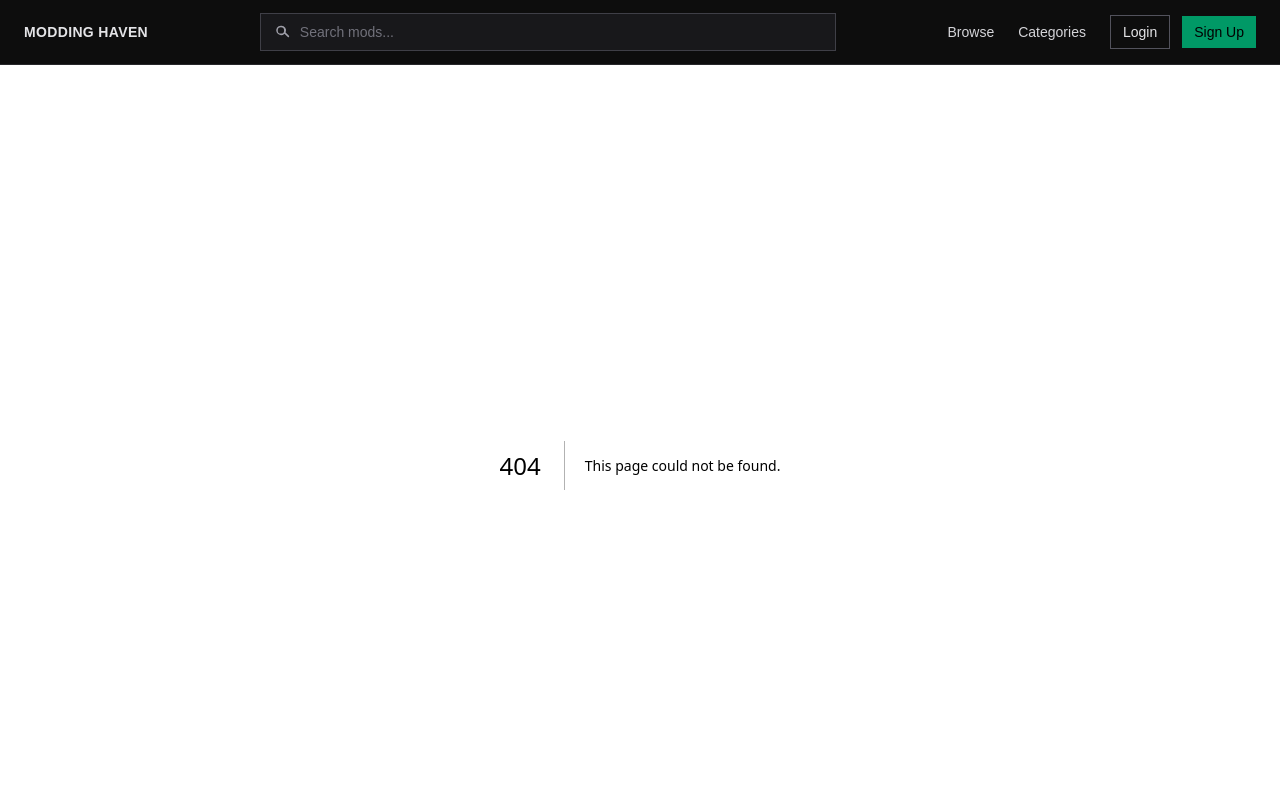
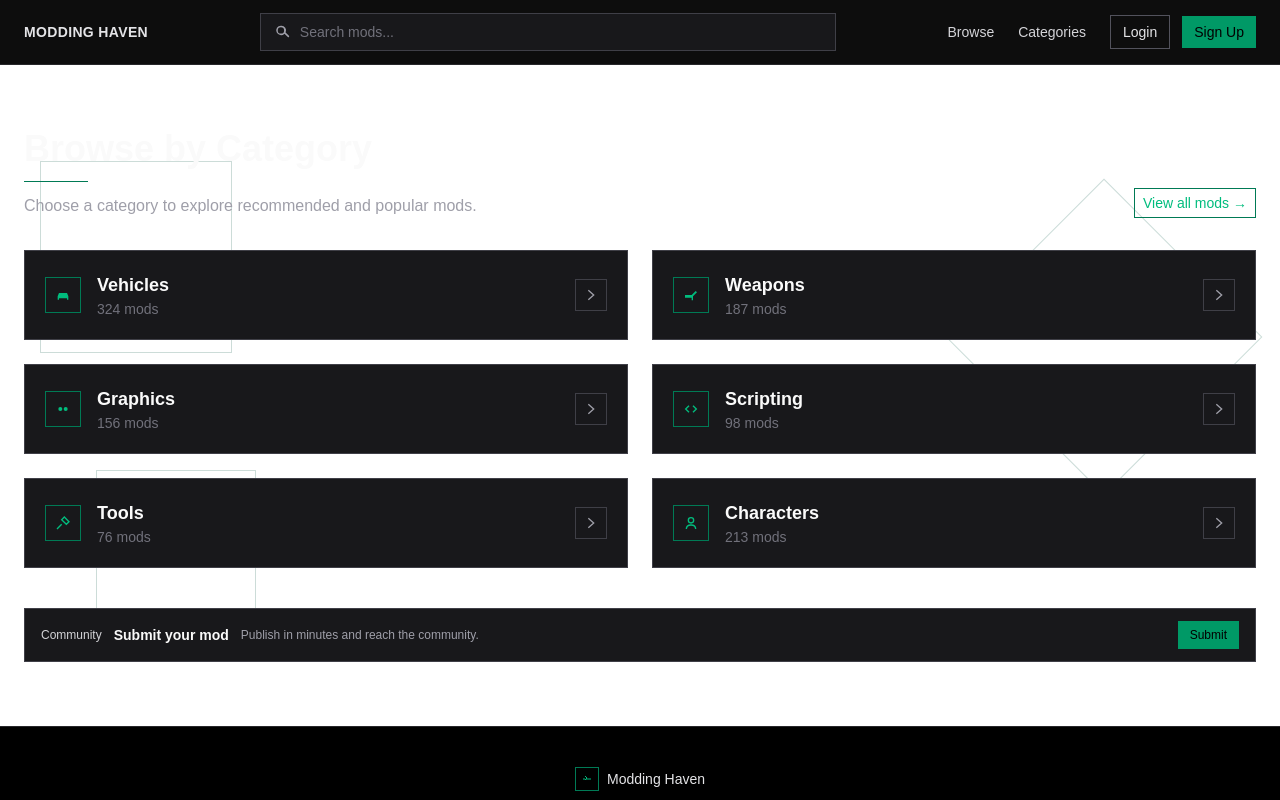
Before and after one commit to CaioXTSY/Moddin-Haven-Front, a Next.js app: page /categories in a window 1280 px wide. Before the commit this address had no page. Shown: the top 800 px of the page. Built offline with nearby package versions, Linux system fonts and the light colour scheme.

Commit message:
feat(layout): implement sticky footer and main content layout

```diff
--- /dev/null
+++ b/src/app/categories/[slug]/page.tsx
@@ -0,0 +1,38 @@
+import Link from "next/link";
+
+export default function CategorySlugPage({ params }: { params: { slug: string } }) {
+  const title = params.slug.replace(/-/g, " ");
+
+  return (
+    <section className="relative w-full">
+      <div className="mx-auto max-w-7xl px-6 py-16">
+        <div className="flex items-end justify-between">
+          <div>
+            <h1 className="text-zinc-50 text-3xl sm:text-4xl font-bold capitalize">{title}</h1>
+            <div className="mt-3 h-px w-16 bg-emerald-700" />
+            <p className="mt-3 text-zinc-400">Coming soon: mods listing for this category</p>
+          </div>
+          <Link href="/categories" className="border border-emerald-700 px-2 py-1 text-sm text-emerald-500 hover:bg-emerald-600 hover:text-black transition">Back</Link>
+        </div>
+
+        <div className="mt-10 grid grid-cols-1 gap-6 md:grid-cols-2 xl:grid-cols-3">
+          <div className="border border-zinc-700 bg-zinc-900 p-6">
+            <div className="text-zinc-300 text-sm">Placeholder</div>
+            <div className="mt-2 text-zinc-50 text-lg font-semibold">Nothing here yet</div>
+            <div className="mt-2 text-zinc-500 text-sm">When data is available, mods will appear here.</div>
+          </div>
+          <div className="border border-zinc-700 bg-zinc-900 p-6">
+            <div className="text-zinc-300 text-sm">Placeholder</div>
+            <div className="mt-2 text-zinc-50 text-lg font-semibold">Example card</div>
+            <div className="mt-2 text-zinc-500 text-sm">Visual only to test the layout.</div>
+          </div>
+          <div className="border border-zinc-700 bg-zinc-900 p-6">
+            <div className="text-zinc-300 text-sm">Placeholder</div>
+            <div className="mt-2 text-zinc-50 text-lg font-semibold">Example card</div>
+            <div className="mt-2 text-zinc-500 text-sm">Visual only to test the layout.</div>
+          </div>
+        </div>
+      </div>
+    </section>
+  );
+}
--- /dev/null
+++ b/src/app/categories/page.tsx
@@ -0,0 +1,118 @@
+import Link from "next/link";
+
+function IconVehicle() {
+  return (
+    <svg viewBox="0 0 24 24" className="h-4 w-4" aria-hidden>
+      <path d="M4 14l2-5h12l2 5v5h-2v-2H6v2H4v-5z" fill="currentColor" />
+    </svg>
+  );
+}
+function IconWeapon() {
+  return (
+    <svg viewBox="0 0 24 24" className="h-4 w-4" aria-hidden>
+      <path d="M3 12h10l6-6 2 2-6 6v6h-2v-4H3v-4z" fill="currentColor" />
+    </svg>
+  );
+}
+function IconGraphics() {
+  return (
+    <svg viewBox="0 0 24 24" className="h-4 w-4" aria-hidden>
+      <circle cx="8" cy="12" r="3" fill="currentColor" />
+      <circle cx="16" cy="12" r="3" fill="currentColor" />
+    </svg>
+  );
+}
+function IconCode() {
+  return (
+    <svg viewBox="0 0 24 24" className="h-4 w-4" aria-hidden>
+      <path d="M9 7L4 12l5 5M15 7l5 5-5 5" stroke="currentColor" strokeWidth="2" fill="none" />
+    </svg>
+  );
+}
+function IconTool() {
+  return (
+    <svg viewBox="0 0 24 24" className="h-4 w-4" aria-hidden>
+      <path d="M14 3l7 7-4 4-7-7 4-4zM3 21l7-7" stroke="currentColor" strokeWidth="2" fill="none" />
+    </svg>
+  );
+}
+function IconUser() {
+  return (
+    <svg viewBox="0 0 24 24" className="h-4 w-4" aria-hidden>
+      <path d="M12 12a4 4 0 100-8 4 4 0 000 8zm-7 9c0-4 3-6 7-6s7 2 7 6" fill="none" stroke="currentColor" strokeWidth="2" />
+    </svg>
+  );
+}
+
+function CategoryTile({ icon, name, count, href }: { icon: React.ReactNode; name: string; count: string; href: string }) {
+  return (
+    <Link href={href} className="group block border border-zinc-700 bg-zinc-900 p-5">
+      <div className="flex items-center justify-between">
+        <div className="flex items-center gap-4">
+          <div className="grid place-items-center h-9 w-9 border border-emerald-700 text-emerald-500">
+            {icon}
+          </div>
+          <div>
+            <div className="text-zinc-50 text-lg font-semibold">{name}</div>
+            <div className="text-zinc-500 text-sm">{count} mods</div>
+          </div>
+        </div>
+        <div className="grid place-items-center h-8 w-8 border border-zinc-700 text-zinc-400 transition-colors group-hover:border-emerald-700 group-hover:text-emerald-500">
+          <svg viewBox="0 0 24 24" className="h-4 w-4" aria-hidden>
+            <path d="M8 5l8 7-8 7" fill="none" stroke="currentColor" strokeWidth="2" />
+          </svg>
+        </div>
+      </div>
+    </Link>
+  );
+}
+
+const categories = [
+  { name: "Vehicles", count: 324, icon: <IconVehicle />, slug: "vehicles" },
+  { name: "Weapons", count: 187, icon: <IconWeapon />, slug: "weapons" },
+  { name: "Graphics", count: 156, icon: <IconGraphics />, slug: "graphics" },
+  { name: "Scripting", count: 98, icon: <IconCode />, slug: "scripting" },
+  { name: "Tools", count: 76, icon: <IconTool />, slug: "tools" },
+  { name: "Characters", count: 213, icon: <IconUser />, slug: "characters" },
+];
+
+export default function CategoriesPage() {
+  return (
+    <section className="relative w-full">
+      <div className="mx-auto max-w-7xl px-6 py-16">
+        <div className="flex items-end justify-between">
+          <div>
+            <h1 className="text-zinc-50 text-3xl sm:text-4xl font-bold">Browse by Category</h1>
+            <div className="mt-3 h-px w-16 bg-emerald-700" />
+            <p className="mt-3 text-zinc-400">Choose a category to explore recommended and popular mods.</p>
+          </div>
+          <Link href="/mods" className="border border-emerald-700 px-2 py-1 text-sm text-emerald-500 hover:bg-emerald-600 hover:text-black transition">View all mods →</Link>
+        </div>
+
+
+
+        <div className="mt-8 grid grid-cols-1 gap-6 md:grid-cols-2">
+          {categories.map((c) => (
+            <CategoryTile key={c.slug} icon={c.icon} name={c.name} count={String(c.count)} href={`/categories/${c.slug}`} />
+          ))}
+        </div>
+
+        <div className="mt-10">
+          <div className="border border-zinc-700 bg-zinc-900 px-4 py-3 flex items-center justify-between">
+            <div className="flex items-center gap-3">
+              <span className="text-zinc-300 text-xs">Community</span>
+              <span className="text-zinc-50 text-sm font-semibold">Submit your mod</span>
+              <span className="hidden sm:inline text-zinc-400 text-xs">Publish in minutes and reach the community.</span>
+            </div>
+            <Link href="/submit" className="inline-block bg-emerald-600 px-3 py-1.5 text-xs font-medium text-black hover:bg-emerald-500">Submit</Link>
+          </div>
+        </div>
+      </div>
+      <div className="pointer-events-none absolute inset-0 -z-10">
+        <div className="absolute left-10 top-24 h-48 w-48 border border-emerald-900/20" />
+        <div className="absolute right-16 top-40 h-56 w-56 border border-emerald-900/20 rotate-45" />
+        <div className="absolute left-24 bottom-24 h-40 w-40 border border-emerald-900/20" />
+      </div>
+    </section>
+  );
+}
--- a/src/app/layout.tsx
+++ b/src/app/layout.tsx
@@ -26,9 +26,11 @@ export default function RootLayout({
 }>) {
   return (
     <html lang="en">
-      <body className={`${geistSans.variable} ${geistMono.variable} antialiased`}>
+      <body className={`${geistSans.variable} ${geistMono.variable} antialiased min-h-screen flex flex-col`}>
         <Header />
-        {children}
+        <main className="flex-1">
+          {children}
+        </main>
         <Footer />
       </body>
     </html>
--- a/src/components/footer/Footer.tsx
+++ b/src/components/footer/Footer.tsx
@@ -4,24 +4,24 @@ export default function Footer() {
   return (
     <footer className="w-full border-t border-zinc-800 bg-black">
       <div className="mx-auto max-w-7xl px-6 py-10">
-        <div className="flex flex-col gap-6 md:flex-row md:items-center md:justify-between">
+        <div className="flex flex-col items-center gap-6">
           <div className="flex items-center gap-2">
             <div className="grid place-items-center h-6 w-6 border border-emerald-700 text-emerald-500">
               <svg viewBox="0 0 24 24" className="h-3 w-3" aria-hidden>
                 <path d="M4 12h16" stroke="currentColor" strokeWidth="2" />
                 <path d="M8 6l4 4-4 4" stroke="currentColor" strokeWidth="2" />
               </svg>
-            </div>
+              </div>
             <span className="text-zinc-200 text-sm">Modding Haven</span>
           </div>
-          <nav className="flex items-center gap-6">
+          <nav className="flex items-center gap-6 justify-center">
             <Link href="/about" className="text-sm text-zinc-400 hover:text-zinc-200">About</Link>
             <Link href="/contact" className="text-sm text-zinc-400 hover:text-zinc-200">Contact</Link>
             <Link href="/terms" className="text-sm text-zinc-400 hover:text-zinc-200">Terms</Link>
             <Link href="/privacy" className="text-sm text-zinc-400 hover:text-zinc-200">Privacy</Link>
           </nav>
         </div>
-        <div className="mt-6 text-zinc-500 text-xs">© {new Date().getFullYear()} Modding Haven. All rights reserved.</div>
+        <div className="mt-6 text-center text-zinc-500 text-xs">© {new Date().getFullYear()} Modding Haven. All rights reserved.</div>
       </div>
     </footer>
   );
```
